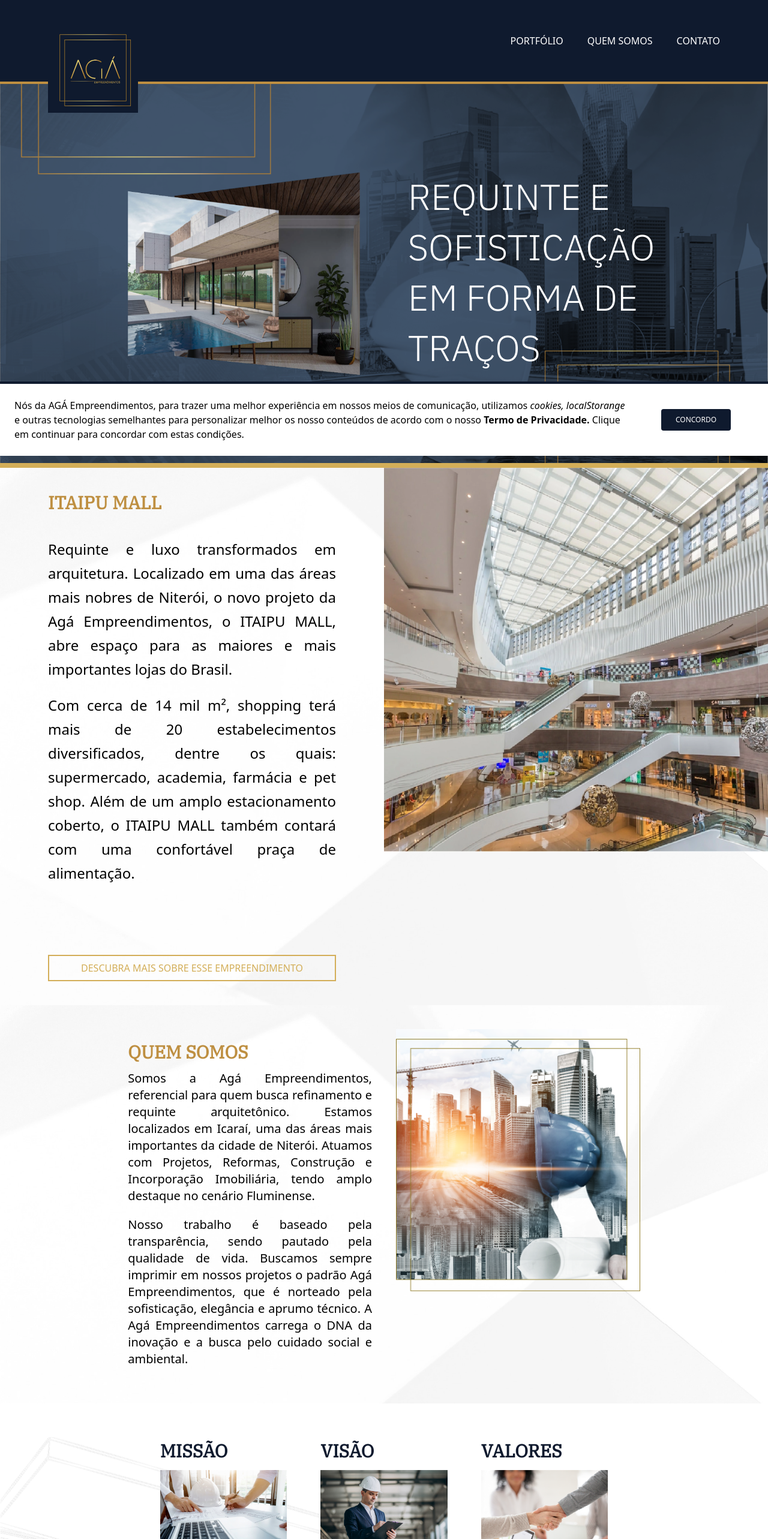
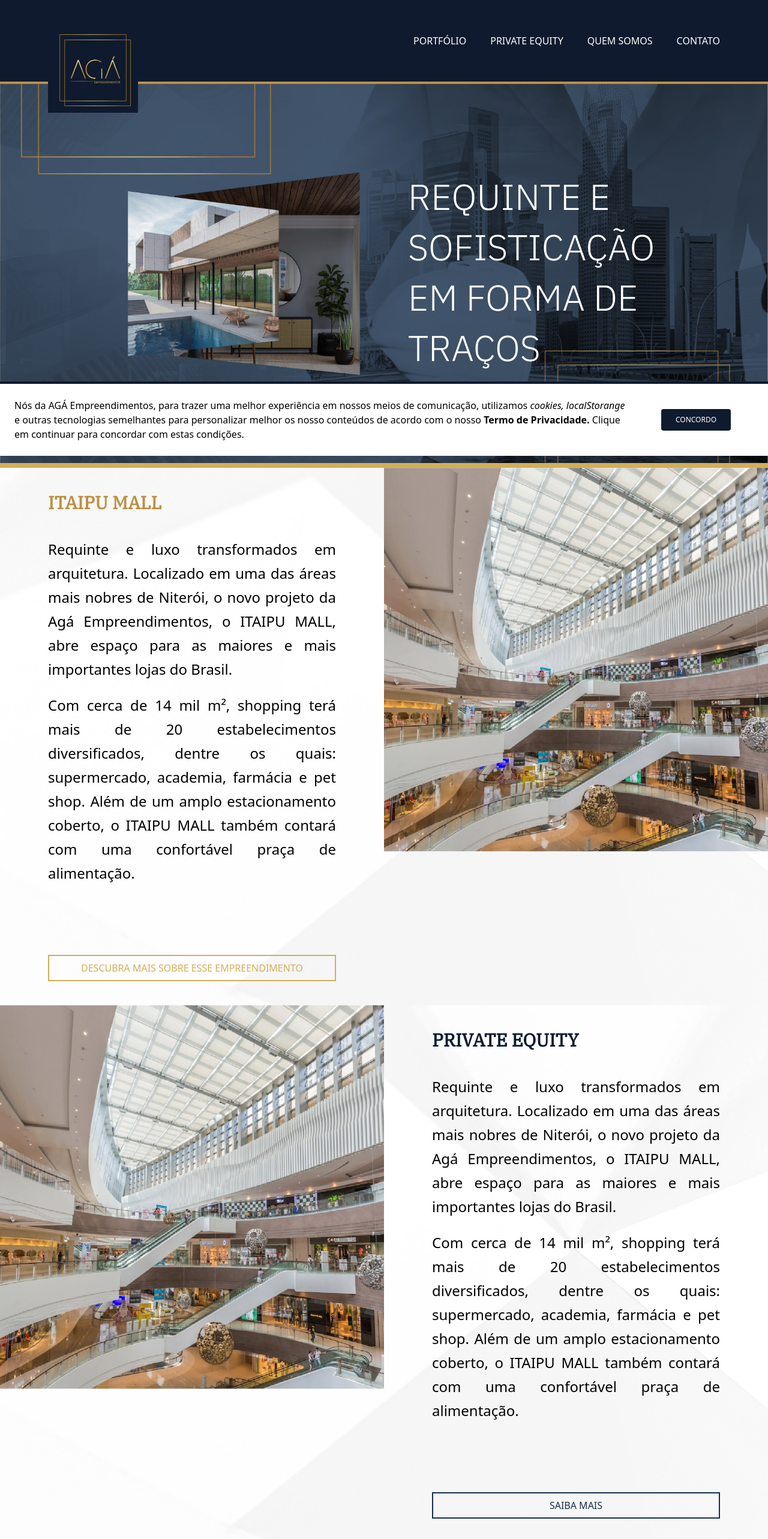
Before and after one commit to Grupo-Hp/aga-2.0, a Next.js app: page / in a window 1280 px wide. Shown: the top 2566 px of the page at 60% size. Built offline with nearby package versions, Linux system fonts and the light colour scheme; no server answers.

Commit message:
Bloco private

```diff
--- a/components/Nav.jsx
+++ b/components/Nav.jsx
@@ -31,6 +31,16 @@
                                         className=' font-medium hover:text-secondary-10 cursor-pointer text-white'
                                     >
                                         Portfólio
+                                    </Link>
+                                    <Link
+
+                                        to="portfolio"
+                                        smooth={true}
+                                        offset={50}
+                                        duration={1000}
+                                        className=' font-medium hover:text-secondary-10 cursor-pointer text-white'
+                                    >
+                                        private equity
                                     </Link>
                                     <Link
 
--- /dev/null
+++ b/components/Private.jsx
@@ -0,0 +1,31 @@
+import Image from 'next/image'
+import { GoMail } from "react-icons/go";
+import styles from "../styles/footer.module.css"
+import { Link } from "react-scroll";
+
+export default function ItaipuMall() {
+    return (
+        <div className={`${styles.quemSomos}`}>
+            <div className="grid grid-cols-2">
+                <div className="hidden xl:block col-span-1" id='portfolio'>
+                    <Image src="/images/itaipu1.png" layout='responsive' width={100} height={100} alt="Imagem ilustrativa" />
+                </div>
+                <div className="col-span-2 xl:col-span-1 w-3/4 xl:w-3/4 2xl:w-2/4 m-auto py-10">
+                    <h2 className={`text-primary-10 uppercase text-3xl mb-10 font-semibold ${styles.footer}`}>private equity</h2>
+                    <p className='text-2xl text-justify font-light leading-10'>
+                        Requinte e luxo transformados em arquitetura. Localizado em uma das áreas mais nobres de Niterói, o novo projeto da Agá Empreendimentos, o ITAIPU MALL, abre espaço para as maiores e mais importantes lojas do Brasil.
+                    </p>
+                    <p className='hidden lg:flex text-2xl text-justify font-light py-5 leading-10'>
+                        Com cerca de 14 mil m², shopping terá mais de 20 estabelecimentos diversificados, dentre os quais: supermercado, academia, farmácia e pet shop. Além de um amplo estacionamento coberto, o ITAIPU MALL também contará com uma confortável praça de alimentação.
+                    </p>
+                    <Link to="contato"
+                        smooth={true}
+                        offset={50}
+                        duration={1000}>
+                        <button type="" className="mt-24 w-full px-6 py-2.5 text-primary-20 font-light text-2xs leading-tight uppercase border-2 border-primary-20 hover:bg-primary-20 hover:text-white transition duration-300 ease-in-out">saiba mais</button>
+                    </Link>
+                </div>
+            </div>
+        </div>
+    )
+}
--- a/pages/index.jsx
+++ b/pages/index.jsx
@@ -3,6 +3,7 @@
 import Nav from '../components/Nav'
 import Header from '../components/Header'
 import ItaipuMall from '../components/ItaipuMall'
+import Private from '../components/Private'
 //import Arua from '../components/Arua'
 import QuemSomos from '../components/QuemSomos'
 import MVV from '../components/MVV'
@@ -17,6 +18,7 @@
       <Nav />
       <Header />
       <ItaipuMall />
+      <Private />
       <QuemSomos />
       <MVV />
       <Contato />
```
